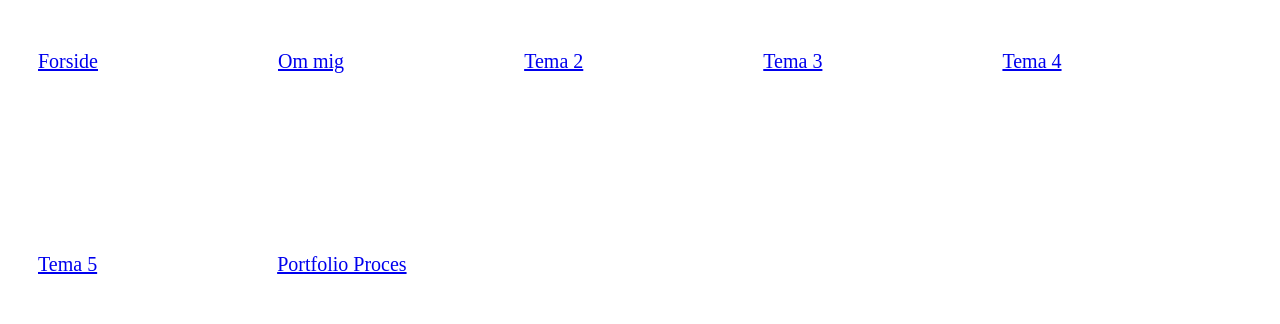
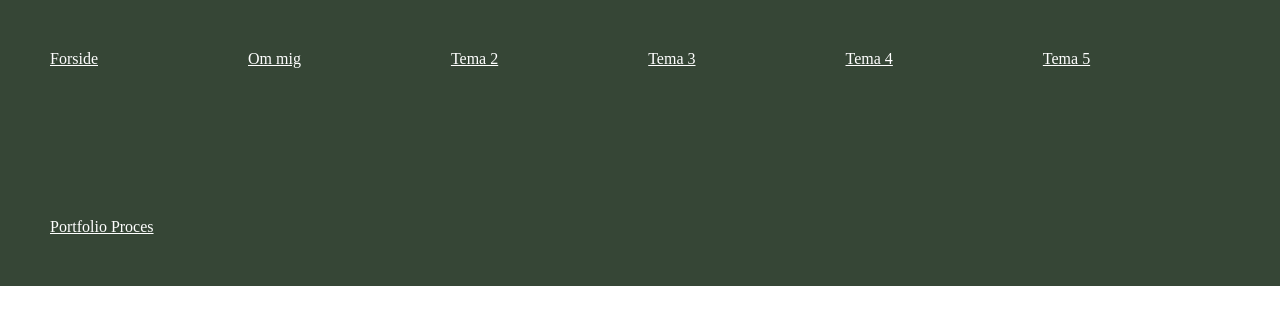
Before and after one commit to saschahaarup/kode_portfolio, a plain HTML site: page tema2.html in a window 1280 px wide. Drawn offline with Linux system fonts and the light colour scheme.

Commit message:
rettelse på footer

```diff
--- a/style.css
+++ b/style.css
@@ -1,13 +1,34 @@
+* {
+    box-sizing: border-box;
+    margin: 0;
+    padding: 0;
+  }
+
+/* generel billede regel */
+img {
+    max-width: 100%;
+    object-fit: cover;
+  }
+
+/* footer styling */
 .liste{
 list-style: none;
 display: flex;
 flex-wrap: wrap;
-padding: 30px;
-gap: 180px;
+padding: 50px;
+gap: 150px;
 list-style: none;
 position: sticky;
 /* font-family: ; */
-font-size: 20px;
-color: pink;
-top: 20%;
+font-size: 16px;
+background-color: rgb(54, 70, 54);
 }
+
+/* a hover farve*/
+a{
+    color: white;
+}
+
+a:hover{
+    color: rgb(180, 204, 189);
+}
```
